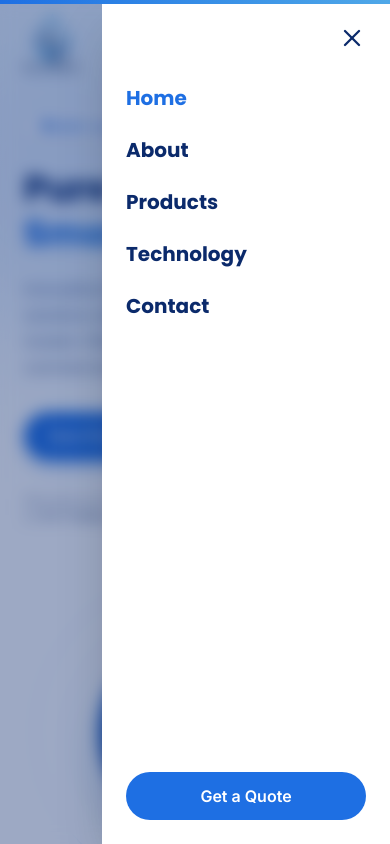
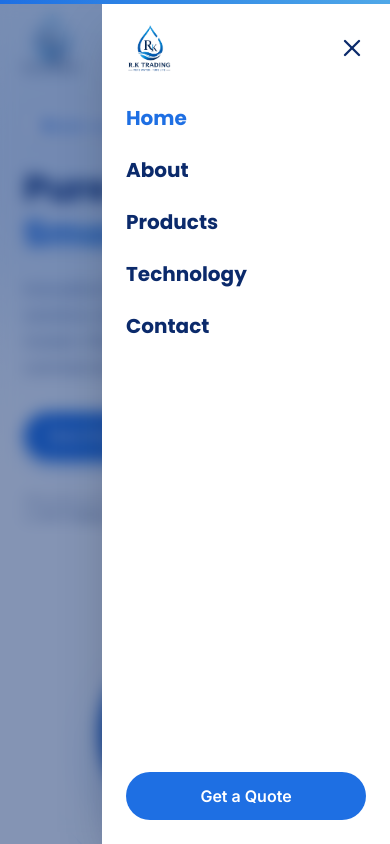
Before and after one commit to neelshh158-cyber/rk-trading, a Next.js app: page / in a window 390 px wide. Both pictures are taken after a click on the button "Open menu". Shown: the top 844 px of the page. Built offline with nearby package versions, Linux system fonts and the light colour scheme.

Commit message:
Fix mobile menu background and scroll lock

```diff
--- a/src/components/Navbar.js
+++ b/src/components/Navbar.js
@@ -25,6 +25,14 @@ export default function Navbar() {
     window.addEventListener("scroll", onScroll);
     return () => window.removeEventListener("scroll", onScroll);
   }, []);
+
+  // Lock body scroll while the mobile menu is open
+  useEffect(() => {
+    document.body.style.overflow = open ? "hidden" : "";
+    return () => {
+      document.body.style.overflow = "";
+    };
+  }, [open]);
 
   return (
     <motion.header
@@ -97,7 +105,7 @@ export default function Navbar() {
             initial={{ opacity: 0 }}
             animate={{ opacity: 1 }}
             exit={{ opacity: 0 }}
-            className="fixed inset-0 z-50 bg-navy/40 backdrop-blur-sm md:hidden"
+            className="fixed inset-0 z-[60] bg-navy/50 backdrop-blur-sm md:hidden"
             onClick={() => setOpen(false)}
           >
             <motion.div
@@ -105,16 +113,27 @@ export default function Navbar() {
               animate={{ x: 0 }}
               exit={{ x: "100%" }}
               transition={{ type: "spring", damping: 25, stiffness: 200 }}
-              className="absolute right-0 top-0 flex h-full w-72 flex-col bg-white p-6 shadow-2xl"
+              className="absolute right-0 top-0 flex h-full w-72 max-w-[80%] flex-col bg-white p-6 shadow-2xl"
               onClick={(e) => e.stopPropagation()}
             >
+              {/* Menu header: logo + close */}
+              <div className="mb-8 flex items-center justify-between">
+                <Image
+                  src="/logo.png"
+                  alt="R.K Trading"
+                  width={90}
+                  height={90}
+                  className="h-12 w-auto object-contain"
+                />
                 <button
                   onClick={() => setOpen(false)}
-                className="mb-8 self-end text-navy"
+                  className="text-navy"
                   aria-label="Close menu"
                 >
                   <X size={28} />
                 </button>
+              </div>
+
               <ul className="flex flex-col gap-6">
                 {links.map((link, i) => (
                   <motion.li
@@ -135,6 +154,7 @@ export default function Navbar() {
                   </motion.li>
                 ))}
               </ul>
+
               <Link
                 href="/contact"
                 onClick={() => setOpen(false)}
```
Lines whose indentation alone changed are shown as unchanged.
